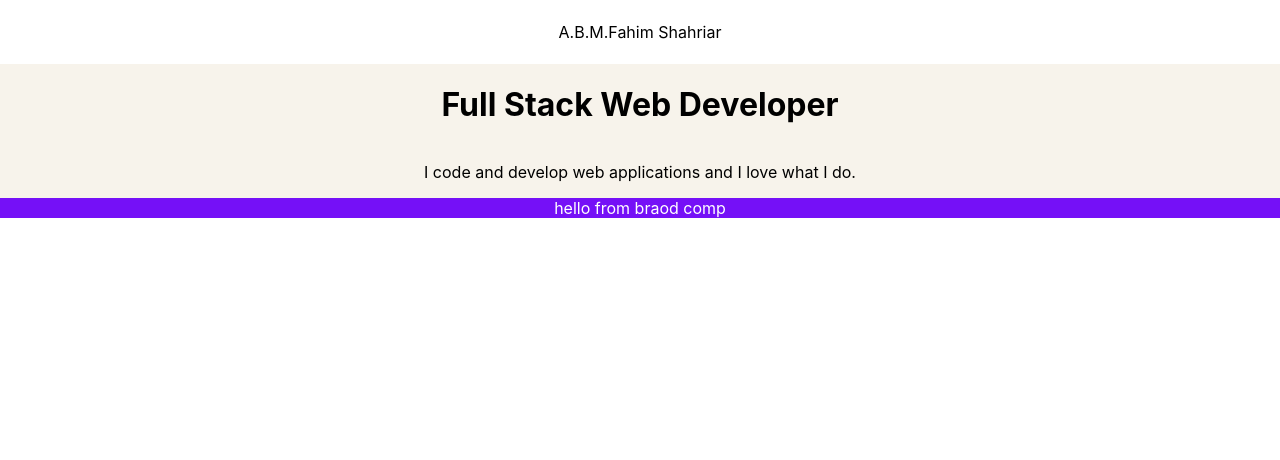
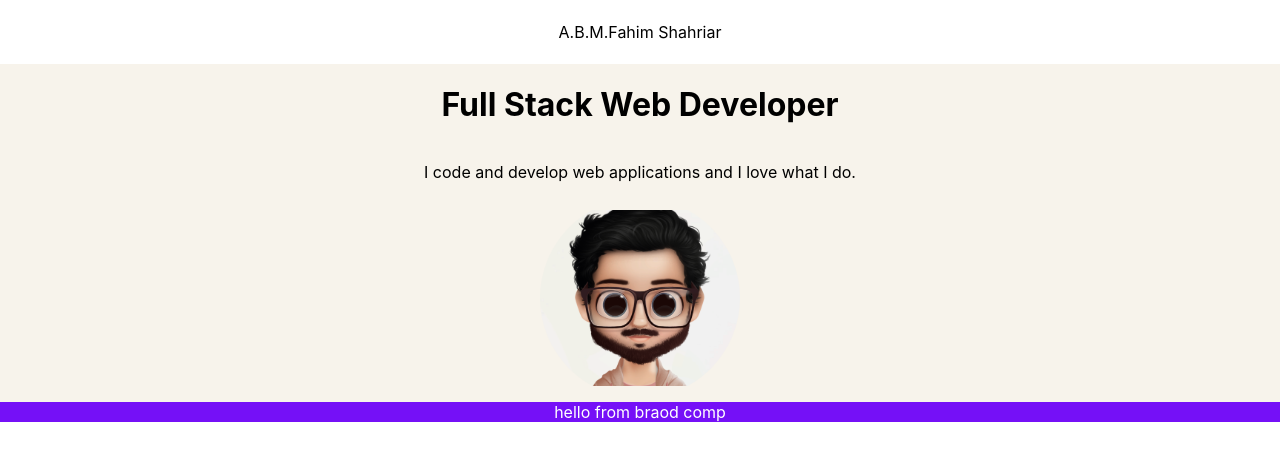
Before and after one commit to abmfahimshahriar/my-portfolio, a React (Create React App) app: page / in a window 1280 px wide. Shown: the top 460 px of the page. Built offline with nearby package versions, Linux system fonts and the light colour scheme.

Commit message:
short description implementation

```diff
--- a/src/components/ShortDescription/ShortDescription.css
+++ b/src/components/ShortDescription/ShortDescription.css
@@ -6,3 +6,10 @@
     justify-content: center;
     align-items: center;
 }
+
+.my-animated-img {
+    width: 200px;
+    height: 200px;
+    border-radius: 50%;
+    object-fit: contain;
+}
--- a/src/components/ShortDescription/ShortDescription.tsx
+++ b/src/components/ShortDescription/ShortDescription.tsx
@@ -1,11 +1,15 @@
 import React from 'react';
 import "./ShortDescription.css";
-
+import my_animated_img from "../../Utilities/Images/my_animated_image.png";
 const ShortDescription = () => {
     return (
         <div className="short-desc-wrapper">
             <h1>Full Stack Web Developer</h1>
             <p>I code and develop web applications and I love what I do.</p>
+
+            <div>
+                <img className="my-animated-img" src={my_animated_img} alt="my_animated"/>
+            </div>
         </div>
     )
 }
```
Also changed, not shown: src/Utilities/Images/my_animated_image.png (added).
